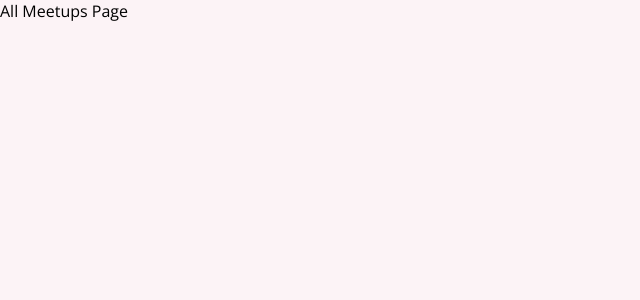
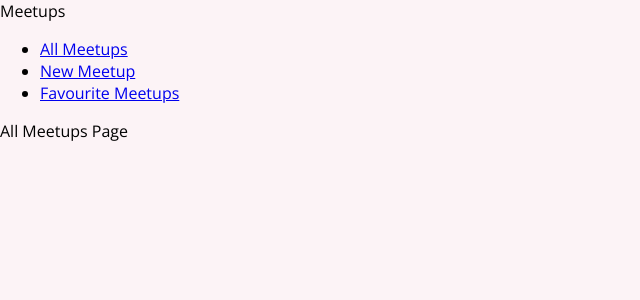
Before and after one commit to startswithzed/i-react-now, a React (Vite) app: page / in a window 1280 px wide. Shown: the top 300 px of the page, without its empty margins (0-640 px from the left). Built offline with nearby package versions, Linux system fonts and the light colour scheme.

Commit message:
feat(nav): add navigation links

```diff
--- a/src/App.jsx
+++ b/src/App.jsx
@@ -3,10 +3,12 @@
 import AllMeetupsPage from './pages/AllMeetups'
 import NewMeetupPage from './pages/NewMeetup'
 import FavouritesPage from './pages/Favourites'
+import MainNavigation from './components/layout/MainNavigation'
 
 function App() {
   return (
     <div>
+      <MainNavigation />
       <Routes>
         <Route exact path='/' element={ <AllMeetupsPage />} />
         <Route exact path='/new' element={ <NewMeetupPage />} />
--- /dev/null
+++ b/src/components/layout/MainNavigation.jsx
@@ -0,0 +1,22 @@
+import { Link } from 'react-router-dom'
+
+function MainNavigation() {
+  return <header>
+    <div>Meetups</div>
+    <nav>
+      <ul>
+        <li>
+          <Link to='/'>All Meetups</Link>
+        </li>
+        <li>
+          <Link to='/new'>New Meetup</Link>
+        </li>
+        <li>
+          <Link to='/favs'>Favourite Meetups</Link>
+        </li>
+      </ul>
+    </nav>
+  </header>
+}
+
+export default MainNavigation
```
